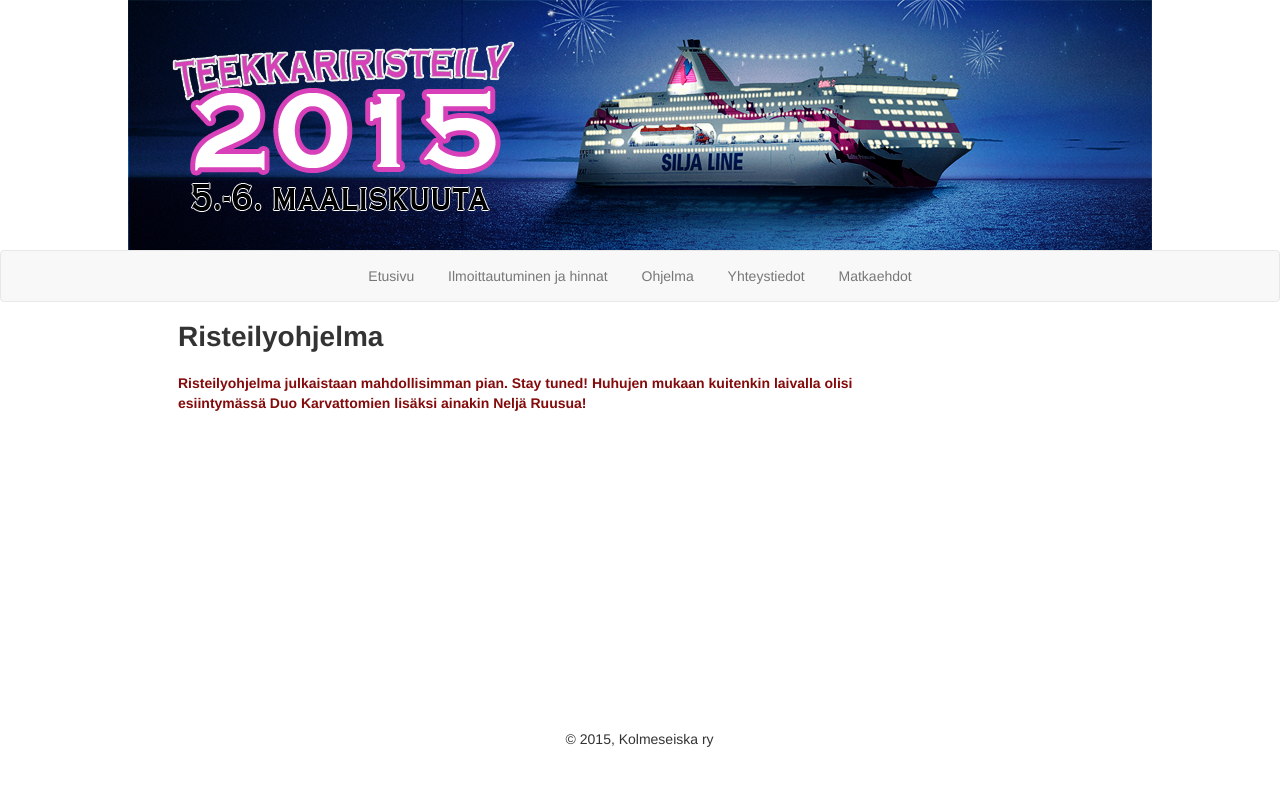
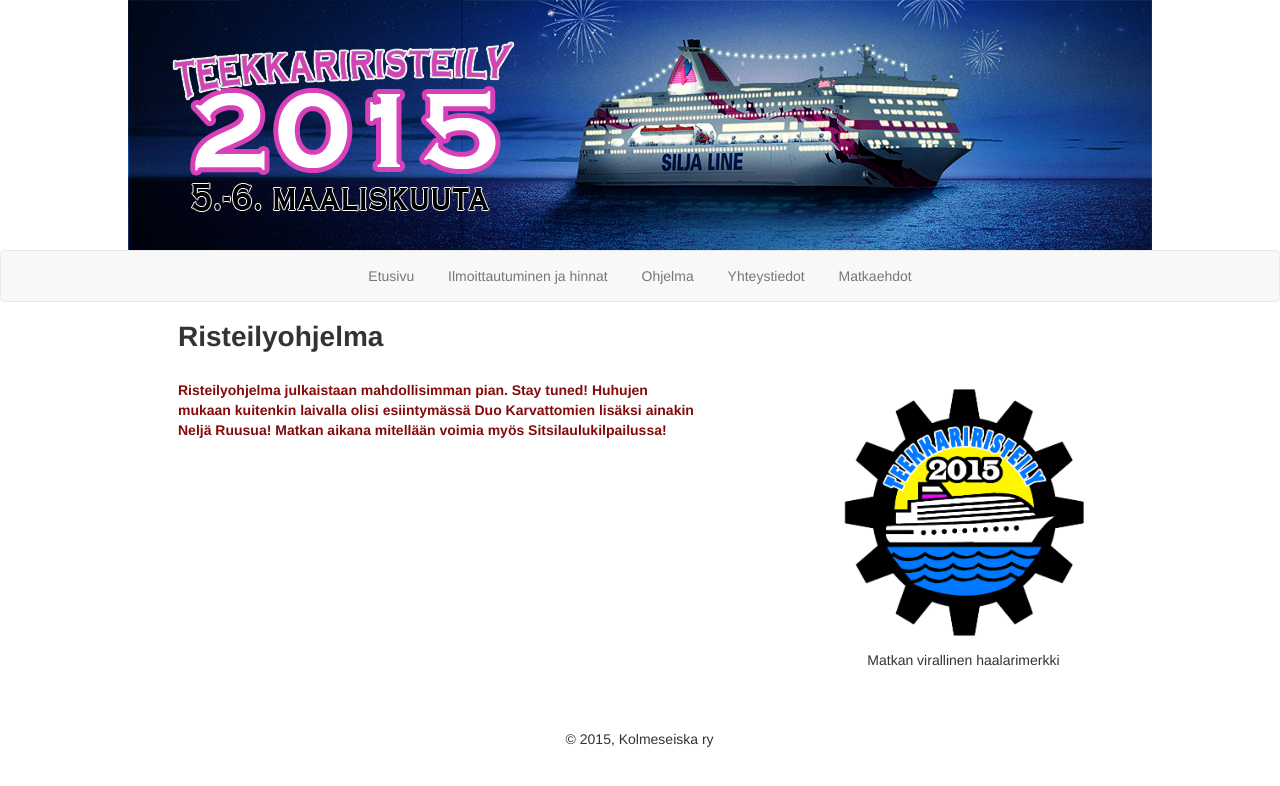
Before and after one commit to kolmeseiska/kolmeseiska.github.io, a Jekyll site: the page built from program/index.html, in a window 1280 px wide. Shown: the top 786 px of the page. Built offline with Jekyll 4.4.1, drawn with Linux system fonts in a browser that asks for light colours; nearby versions of some CDN libraries; some web fonts are replaced.

Commit message:
Modified program to include picture of Haalarimerkki

```diff
--- a/program/index.html
+++ b/program/index.html
@@ -4,7 +4,12 @@
 ---
 
 <h1>Risteilyohjelma</h1>
-
-<p class="todo">
-  Risteilyohjelma julkaistaan mahdollisimman pian. Stay tuned! Huhujen mukaan kuitenkin laivalla olisi esiintymässä Duo Karvattomien lisäksi ainakin Neljä Ruusua!
-</p>
+<div style="float:left; display:inline-block; width:70%">
+  <p class="todo">
+    Risteilyohjelma julkaistaan mahdollisimman pian. Stay tuned! Huhujen mukaan kuitenkin laivalla olisi esiintymässä Duo Karvattomien lisäksi ainakin Neljä Ruusua! Matkan aikana mitellään voimia myös Sitsilaulukilpailussa!
+  </p>
+</div>
+<div style="float:right; display: inline-block; width:30%; text-align: center">
+  <img style="height:auto; width:auto; max-width:101%; max-height:300px;" src="../images/TR15_haalarimerkki.png" alt="Haalarimerkki"/>
+  Matkan virallinen haalarimerkki
+</div>
```
Also changed, not shown: images/TR15_haalarimerkki.png (added).
